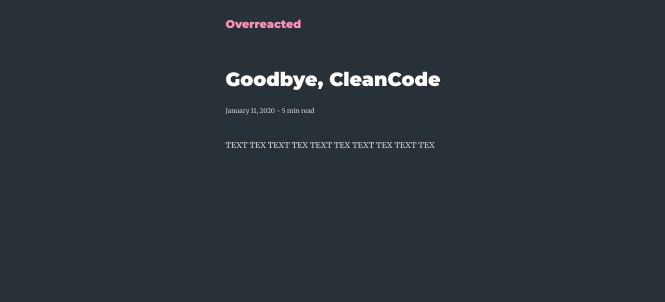
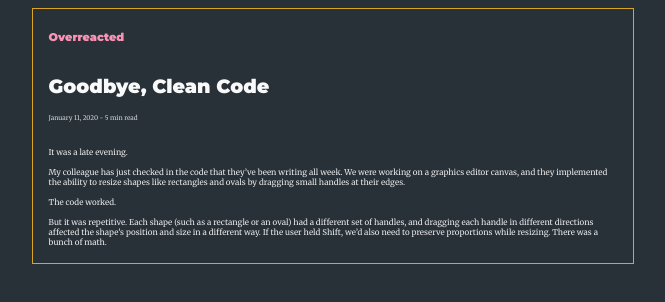
Before and after one commit to arrudacaio/Overreacted-Clone, a plain HTML site: page section.html in a window 1280 px wide. Shown: the whole page, without its empty margins (307-972 px from the left). Drawn offline with Linux system fonts and the light colour scheme.

Commit message:
add new features

```diff
--- a/section.html
+++ b/section.html
@@ -20,19 +20,28 @@
     <title>Goodbye, CleanCode</title>
   </head>
   <body>
-    <div class="container">
-      <div class="name-title">
-        <h2 class="title-section">
+    <div class="caixa">
+      <div class="header">
+        <h2 class="titlePage">
           <a class="mark" href="index.html">Overreacted</a>
         </h2>
       </div>
-      <div class="title-post">
-        <h2>Goodbye, CleanCode</h2>
+      <div class="corpoPage">
+        <h2>Goodbye, Clean Code</h2>
         <p class="date-info">January 11, 2020 - 5 min read</p>
-      </div>
-      <div class="content">
-        <p class="content-full">
-          TEXT TEX TEXT TEX TEXT TEX TEXT TEX TEXT TEX
+        <p class="text">
+          It was a late evening.
+          <br />
+          <br />My colleague has just checked in the code that they’ve been
+          writing all week. We were working on a graphics editor canvas, and
+          they implemented the ability to resize shapes like rectangles and
+          ovals by dragging small handles at their edges.<br /><br />
+          The code worked.<br /><br />
+          But it was repetitive. Each shape (such as a rectangle or an oval) had
+          a different set of handles, and dragging each handle in different
+          directions affected the shape’s position and size in a different way.
+          If the user held Shift, we’d also need to preserve proportions while
+          resizing. There was a bunch of math.
         </p>
       </div>
     </div>
--- a/styles.css
+++ b/styles.css
@@ -1,18 +1,14 @@
+html,
 body {
   background-color: #283038;
-
+  height: 100%;
   /**#dc658d*/
 }
 
 .container {
   display: grid;
   justify-content: center;
-  align-items: center;
   grid-gap: 10px;
-}
-
-.dark-mode {
-  background-color: #f9f9f9;
 }
 
 .botao {
@@ -31,15 +27,9 @@ body {
 h2 {
   font-family: "Montserrat";
 
-  color: white;
+  color: #f9f9f9;
   font-weight: 900;
   font-size: 1.2em;
-}
-
-.title-section {
-  font-size: 0.7em;
-  color: #fa92b5;
-  margin-bottom: 10px;
 }
 
 .profile {
@@ -81,9 +71,29 @@ img {
   font-family: "Merriweather";
 }
 
-.content-full {
-  color: #d8d8d8;
+.titlePage {
+  color: #fa92b5;
+  font-size: 0.7em;
+  line-height: 2;
+}
+
+.text {
+  font-family: "Merriweather";
+  color: #f9f9f9ee;
   font-size: 0.5em;
-  font-family: "Merriweather";
-  word-wrap: break-word;
+  margin-top: 25px;
 }
+
+.caixa {
+  border: solid 1px goldenrod;
+  padding: 8px 16px;
+  display: flex;
+  flex-direction: column;
+  width: 45%;
+  justify-content: center;
+  margin: 0 auto;
+}
+
+.mark {
+  text-decoration: none;
+}
```
Also changed, not shown: index.html (+3 -1 lines), sectiontwo.html (added, +51 -0 lines).
